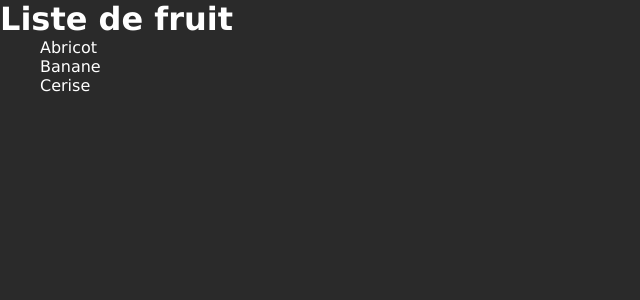
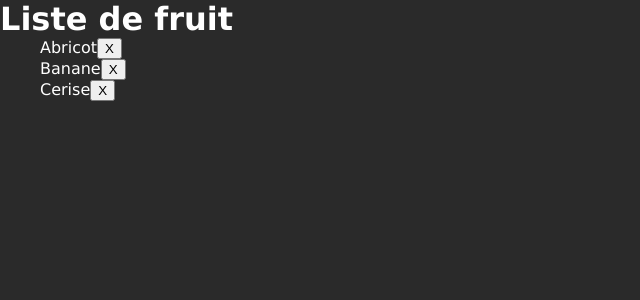
Before and after one commit to golmem/react2, a React (Create React App) app: page / in a window 1280 px wide. Shown: the top 300 px of the page, without its empty margins (0-640 px from the left). Built offline with nearby package versions, Linux system fonts and the light colour scheme.

Commit message:
Ajout d'un bouton pour supprimer un fruit

```diff
--- a/src/App.js
+++ b/src/App.js
@@ -3,7 +3,6 @@ import { useState } from "react";
 
 function App() {
 	//state(boite1)
-	//initialisation de notre state en un tableau d'objet
 	const [fruits, setFruits] = useState([
 		{ id: 1, name: "Abricot" },
 		{ id: 2, name: "Banane" },
@@ -16,14 +15,15 @@ function App() {
 		<div>
 			<h1>Liste de fruit</h1>
 			<ul>
-				{/*
-				 *map va nous permettre de boucler sur notre state fruits
-				 * et de retourner une par une les valeurs a linterieur
-				 * comme une boucle foreach
-				 */}
-
 				{fruits.map((fruit) => {
-					return <li key={fruit.id}>{fruit.name}</li>;
+					return (
+						<div>
+							<li key={fruit.id}>
+								{fruit.name}
+								<button>X</button>
+							</li>
+						</div>
+					);
 				})}
 			</ul>
 		</div>
```
